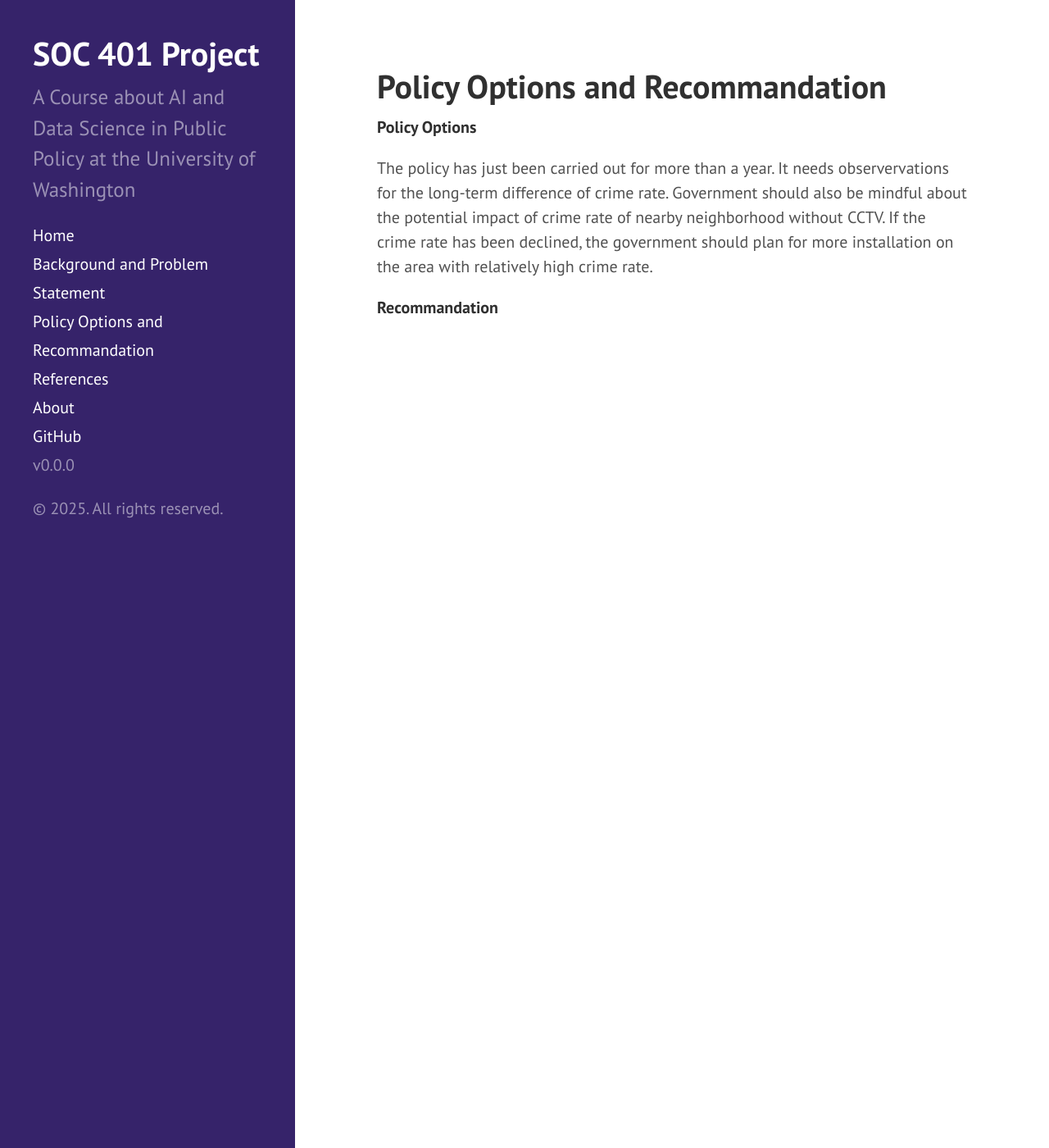
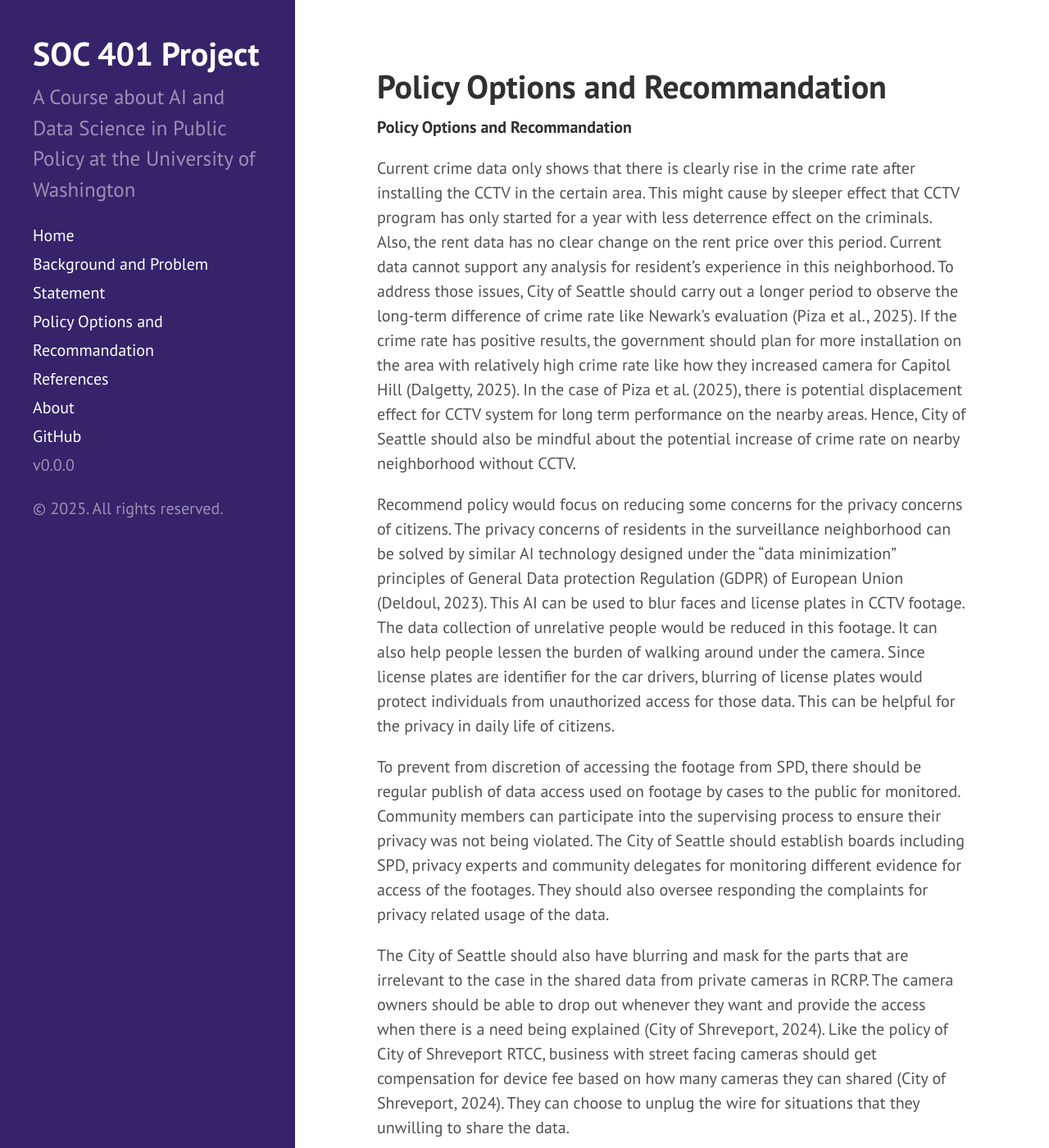
Before and after one commit to JianiT/SOC401-DS-AI-lab, a Jekyll site: the page built from Policy Options.md, in a window 1280 px wide and 1400 px high. Shown: the whole window at 82% size. Built offline with Jekyll 4.4.1, drawn with Linux system fonts in a browser that asks for light colours.

Commit message:
Revise policy options and recommendations on CCTV
Updated the policy options and recommendations regarding crime rate observation and privacy concerns related to CCTV usage. Added details on the need for longer-term evaluations and the implementation of AI technology for data minimization.

```diff
--- a/Policy Options.md
+++ b/Policy Options.md
@@ -3,11 +3,12 @@ layout: page
 title: Policy Options and Recommandation
 ---
 
-**Policy Options**
+**Policy Options and Recommandation**
 
-The policy has just been carried out for more than a year. It needs observervations for the long-term difference of crime rate.
-Government should also be mindful about the potential impact of crime rate of nearby neighborhood without CCTV.
-If the crime rate has been declined, the government should plan for more installation on the area with relatively high crime rate.
+Current crime data only shows that there is clearly rise in the crime rate after installing the CCTV in the certain area. This might cause by sleeper effect that CCTV program has only started for a year with less deterrence effect on the criminals. Also, the rent data has no clear change on the rent price over this period. Current data cannot support any analysis for resident’s experience in this neighborhood. To address those issues, City of Seattle should carry out a longer period to observe the long-term difference of crime rate like Newark’s evaluation (Piza et al., 2025). If the crime rate has positive results, the government should plan for more installation on the area with relatively high crime rate like how they increased camera for Capitol Hill (Dalgetty, 2025). In the case of Piza et al. (2025), there is potential displacement effect for CCTV system for long term performance on the nearby areas. Hence, City of Seattle should also be mindful about the potential increase of crime rate on nearby neighborhood without CCTV.
 
+Recommend policy would focus on reducing some concerns for the privacy concerns of citizens. The privacy concerns of residents in the surveillance neighborhood can be solved by similar AI technology designed under the “data minimization” principles of General Data protection Regulation (GDPR) of European Union (Deldoul, 2023). This AI can be used to blur faces and license plates in CCTV footage. The data collection of unrelative people would be reduced in this footage. It can also help people lessen the burden of walking around under the camera. Since license plates are identifier for the car drivers, blurring of license plates would protect individuals from unauthorized access for those data. This can be helpful for the privacy in daily life of citizens.
 
-**Recommandation**
+To prevent from discretion of accessing the footage from SPD, there should be regular publish of data access used on footage by cases to the public for monitored. Community members can participate into the supervising process to ensure their privacy was not being violated. The City of Seattle should establish boards including SPD, privacy experts and community delegates for monitoring different evidence for access of the footages. They should also oversee responding the complaints for privacy related usage of the data.
+
+The City of Seattle should also have blurring and mask for the parts that are irrelevant to the case in the shared data from private cameras in RCRP. The camera owners should be able to drop out whenever they want and provide the access when there is a need being explained (City of Shreveport, 2024). Like the policy of City of Shreveport RTCC, business with street facing cameras should get compensation for device fee based on how many cameras they can shared (City of Shreveport, 2024). They can choose to unplug the wire for situations that they unwilling to share the data.
```
